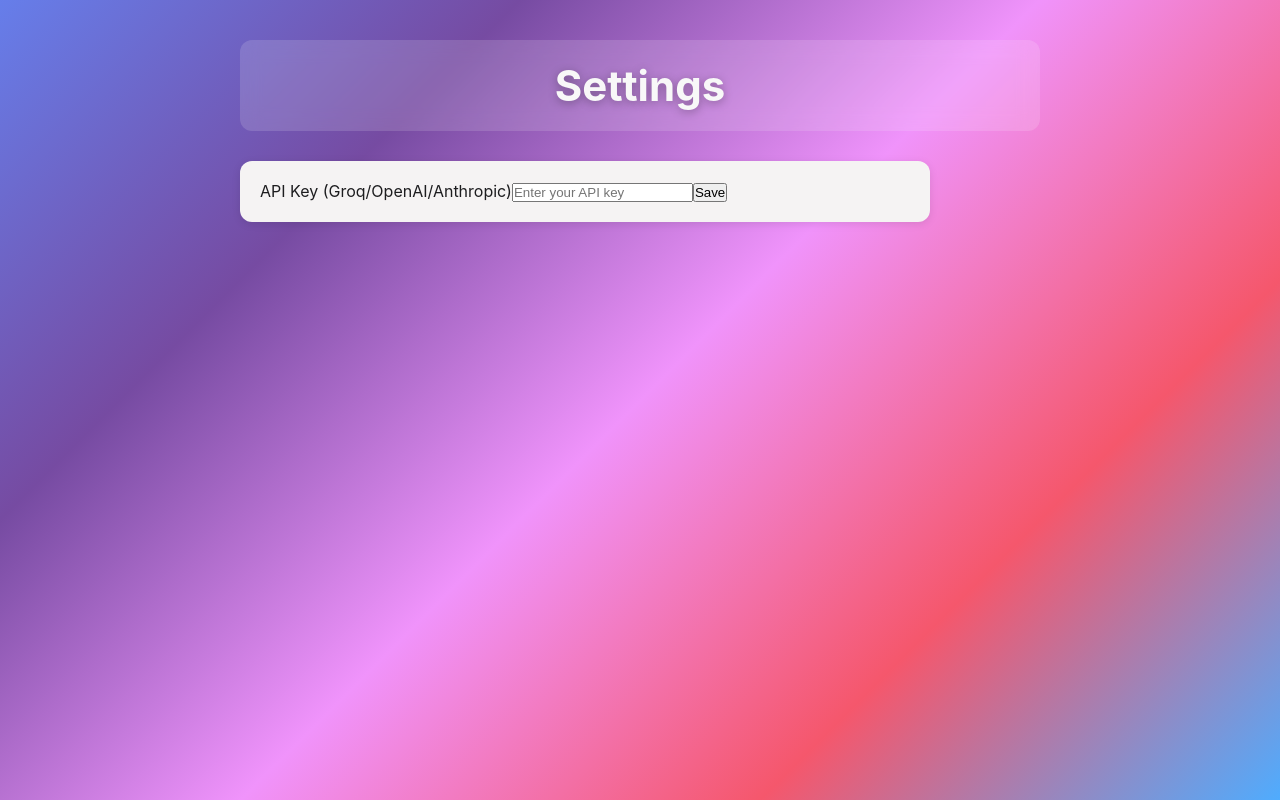
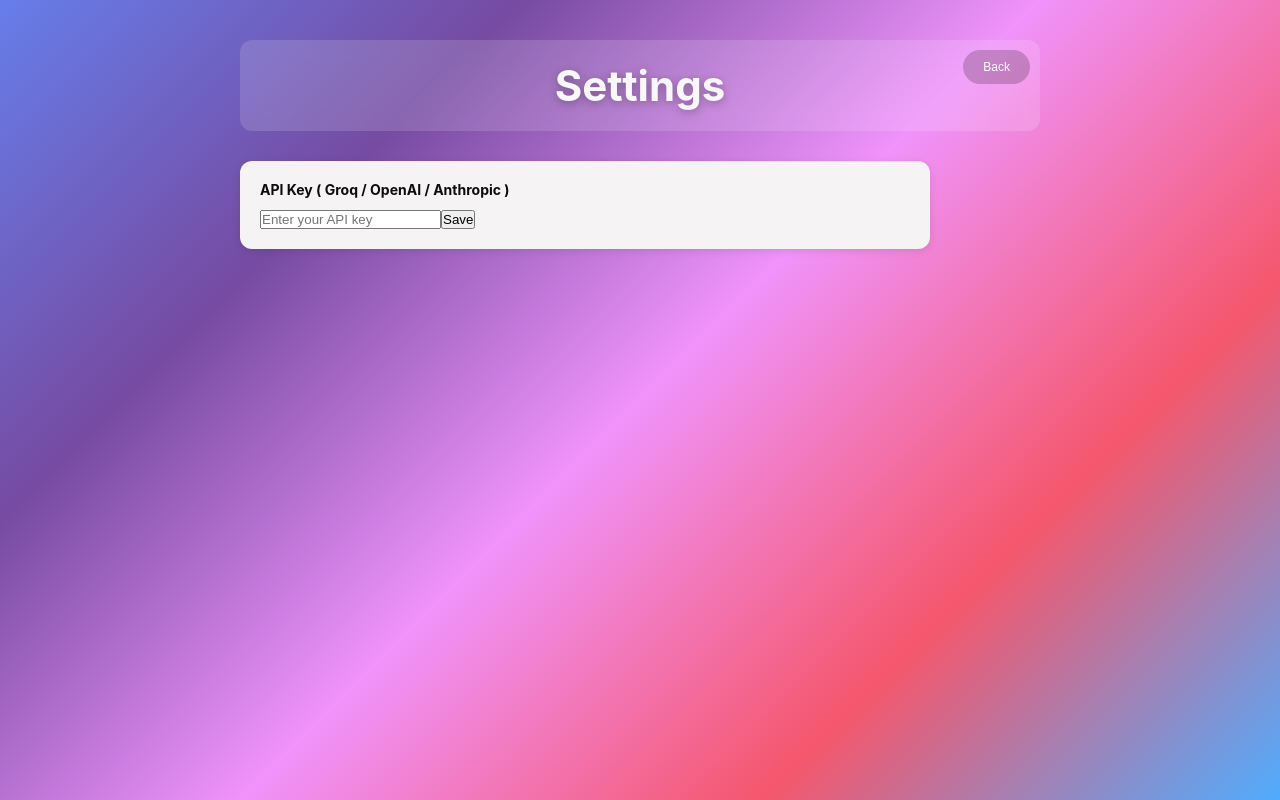
Before and after one commit to Ariel-Yitzhaki/Ex2, a Next.js app: page /settings in a window 1280 px wide. Built offline with nearby package versions, Linux system fonts and the light colour scheme.

Commit message:
added settings button

```diff
--- a/app/settings/page.js
+++ b/app/settings/page.js
@@ -1,6 +1,7 @@
 // Runs in the browser, needed for useState, useEffect and LocalStorage
 "use client";
 import { useState, useEffect } from "react";
+import Link from "next/link";
 
 export default function Settings() {
     const [apiKey, setApiKey] = useState("");
@@ -26,9 +27,14 @@ export default function Settings() {
 
     return (
         <main>
-            <h1>Settings</h1>
+            <h1>
+                Settings
+                <Link href="/">
+                    <button className="settings-btn">Back</button>
+                </Link>
+            </h1>
             <form className="card" onSubmit={handleSave}>
-                <label>API Key (Groq/OpenAI/Anthropic)</label>
+                <label>API Key ( Groq / OpenAI / Anthropic ) </label>
                 <input
                     // Hides the key as dots
                     type="password"
--- a/styles/globals.css
+++ b/styles/globals.css
@@ -3,6 +3,7 @@
     padding: 0;
     box-sizing: border-box;
 }
+
 body {
     font-family: -apple-system, BlinkMacSystemFont, "Segoe UI", Roboto, sans-serif;
     background: linear-gradient(135deg, #667eea 0%, #764ba2 25%, #f093fb 50%, #f5576c 75%, #4facfe 100%);
@@ -11,7 +12,25 @@ body {
     color: #1d1d1f;
     padding: 40px;
 }
+
+.settings-btn {
+    position: absolute;
+    top: 10px;
+    right: 10px;
+    padding: 10px 20px;
+    border: none;
+    border-radius: 100px;
+    background: rgba(12, 0, 0, 0.2);
+    color: white;
+    cursor: pointer;
+    font-size: 12px;
+}
+.settings-btn:hover {
+    background: rgba(255, 255, 255, 0.3);
+}
+
 h1 {
+    position: relative;
     text-align: center;
     margin-bottom: 30px;
     font-size: 42px;
@@ -75,3 +94,11 @@ main {
     border-radius: 8px;
     font-size: 14px;
 }
+
+label {
+    font-size: 14px;
+    font-weight: 700;
+    color: #0c0c0c;
+    display: block;
+    margin-bottom: 10px;
+}
```
Also changed, not shown: app/page.js (+7 -1 lines).
